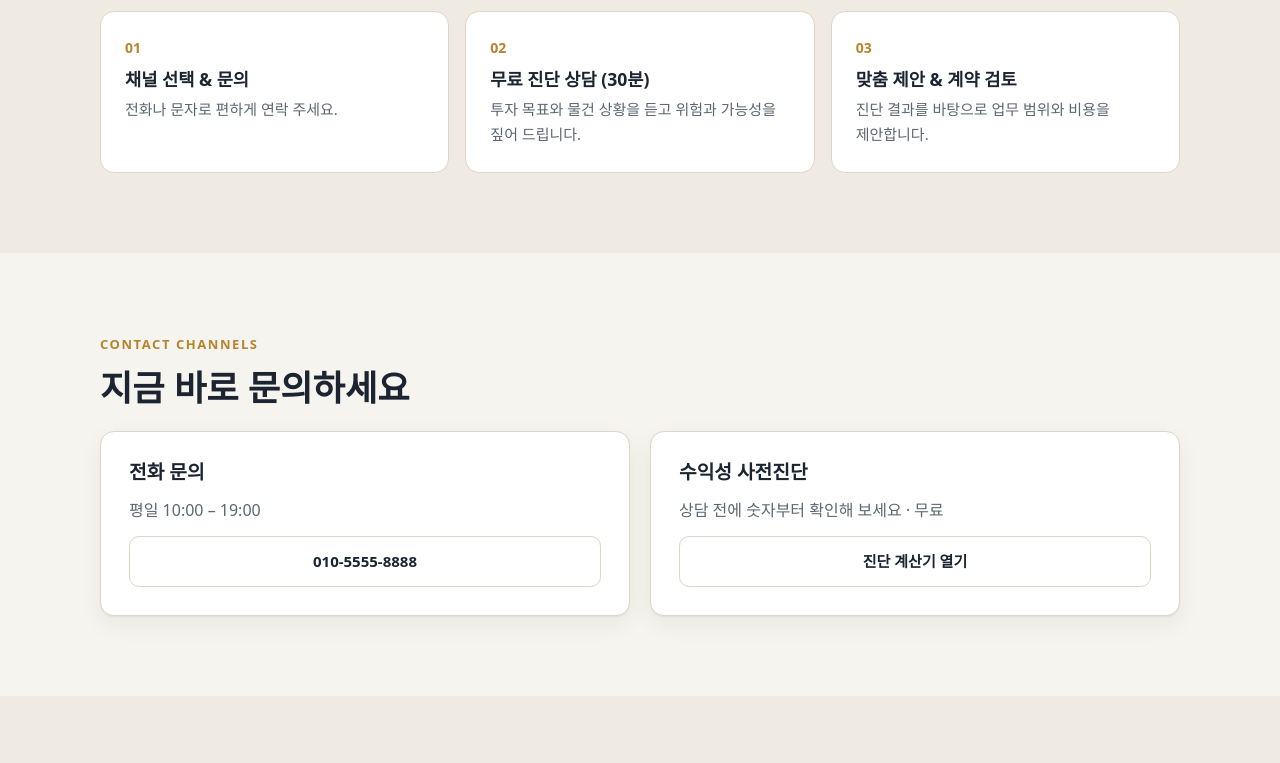
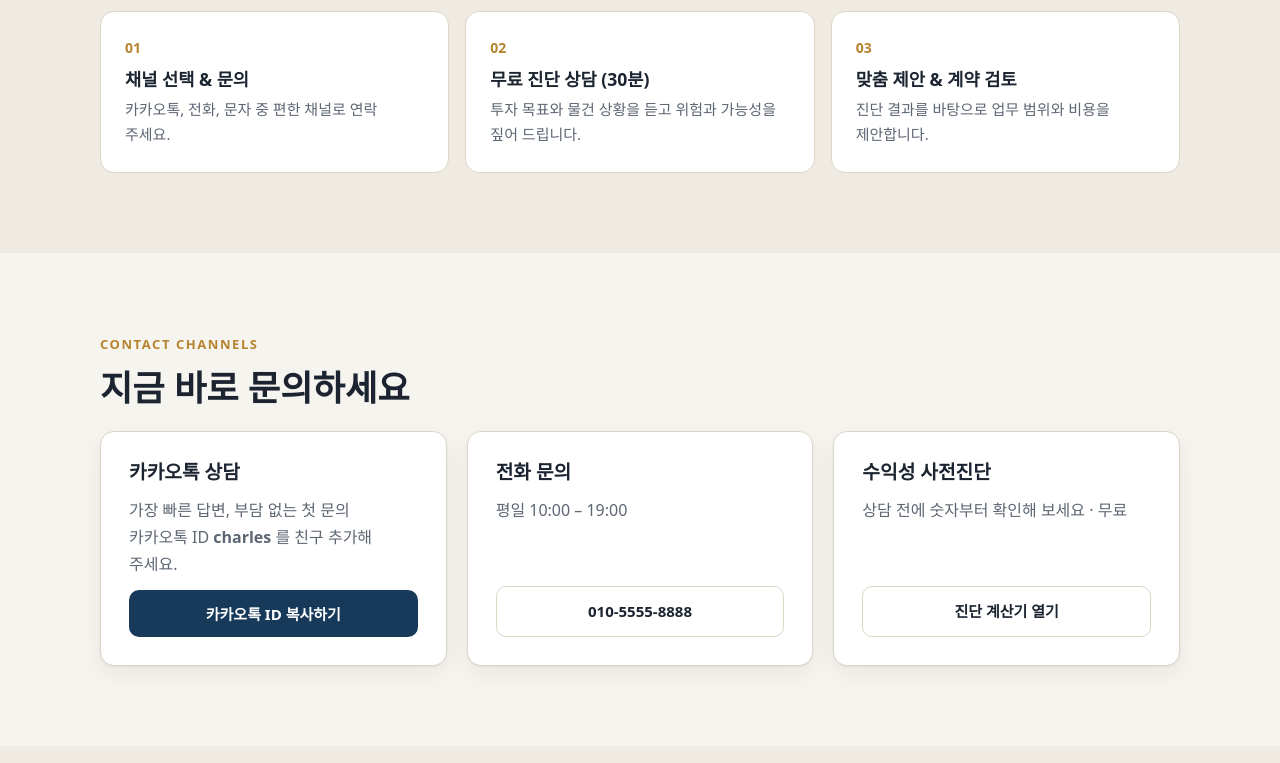
Before and after one commit to xpotray-kor/xpotray-kor.github.io, a plain HTML site: page contact.html in a window 1280 px wide. Shown: the part 697-1460 px from the top of the page. Drawn offline with Linux system fonts and the light colour scheme; a web font is replaced by a local one.

Commit message:
Add CEO name and KakaoTalk ID contact
Co-Authored-By: Claude Opus 5.5 <noreply@anthropic.com>
Claude-Session: https://claude.ai/code/session_01PWrYe6yMPj2uVnhqadwTRs

```diff
--- a/contact.html
+++ b/contact.html
@@ -24,7 +24,7 @@
       <div class="container">
         <blockquote>
           "남들이 꺼리는 물건에도 기회가 있습니다. 위험은 먼저 솔직하게 말씀드리고, 수익이 나는 길이 보이면 끝까지 함께 실행하겠습니다."
-          <cite>대표, Vivaldi 사계</cite>
+          <cite>찰스 대표, 비발디(Vivaldi 사계)</cite>
         </blockquote>
       </div>
     </section>
@@ -34,7 +34,7 @@
         <p class="eyebrow">Consulting Flow</p>
         <h2>상담은 이렇게 진행됩니다</h2>
         <ol class="steps">
-          <li><h3>채널 선택 & 문의</h3><p>전화나 문자로 편하게 연락 주세요.</p></li>
+          <li><h3>채널 선택 & 문의</h3><p>카카오톡, 전화, 문자 중 편한 채널로 연락 주세요.</p></li>
           <li><h3>무료 진단 상담 (30분)</h3><p>투자 목표와 물건 상황을 듣고 위험과 가능성을 짚어 드립니다.</p></li>
           <li><h3>맞춤 제안 & 계약 검토</h3><p>진단 결과를 바탕으로 업무 범위와 비용을 제안합니다.</p></li>
         </ol>
@@ -45,8 +45,8 @@
       <div class="container">
         <p class="eyebrow">Contact Channels</p>
         <h2>지금 바로 문의하세요</h2>
-        <div class="grid g3" style="margin-top:20px">
-          <article class="card" data-kakao-wrap><h3>카카오톡 상담</h3><p>가장 빠른 답변, 부담 없는 첫 문의</p><a class="btn btn-primary" data-kakao href="contact.html" style="margin-top:auto">카카오톡 상담 신청</a></article>
+        <div class="grid g3" id="channels" style="margin-top:20px">
+          <article class="card" data-kakao-wrap><h3>카카오톡 상담</h3><p>가장 빠른 답변, 부담 없는 첫 문의<br>카카오톡 ID <strong data-kakao-id>charles</strong> 를 친구 추가해 주세요.</p><button type="button" class="btn btn-primary" data-kakao-copy style="margin-top:auto">카카오톡 ID 복사하기</button></article>
           <article class="card" data-phone-wrap><h3>전화 문의</h3><p>평일 10:00 – 19:00</p><a class="btn btn-ghost" data-phone="{phone}" href="contact.html" style="margin-top:auto">전화 걸기</a></article>
           <article class="card" data-email-wrap><h3>이메일 문의</h3><p>물건 자료·사진 첨부 시 편리합니다</p><a class="btn btn-ghost" data-email href="contact.html" style="margin-top:auto">메일 보내기</a></article>
           <article class="card"><h3>수익성 사전진단</h3><p>상담 전에 숫자부터 확인해 보세요 · 무료</p><a class="btn btn-ghost" href="diagnosis.html" style="margin-top:auto">진단 계산기 열기</a></article>
--- a/js/main.js
+++ b/js/main.js
@@ -3,10 +3,11 @@ const SITE = {
   name: "Vivaldi 사계",
   nameKo: "비발디 사계",
   company: "비발디",               // 상호
-  ceo: "",                        // TODO: 대표 성함 (비워두면 숨김)
+  ceo: "찰스",
   phone: "010-5555-8888",
   email: "",                      // TODO: 문의 이메일
-  kakao: "",                      // TODO: 카카오톡 오픈채팅 URL
+  kakao: "",                      // 카카오톡 오픈채팅 URL이 생기면 입력 (버튼이 바로 연결됨)
+  kakaoId: "charles",             // 카카오톡 ID
   bizNo: "",                      // TODO: 사업자등록번호
 };
 
@@ -20,7 +21,7 @@ const NAV = [
   ["contact.html", "상담 문의"],
 ];
 
-function kakaoHref() { return SITE.kakao || "contact.html"; }
+function kakaoHref() { return SITE.kakao || "contact.html#channels"; }
 
 function renderHeader() {
   const el = document.getElementById("site-header");
@@ -52,6 +53,7 @@ function renderFooter() {
     `상호: ${SITE.company}`,
     SITE.ceo && `대표: ${SITE.ceo}`,
     SITE.phone && `전화: <a href="tel:${SITE.phone}">${SITE.phone}</a>`,
+    SITE.kakaoId && `카카오톡 ID: ${SITE.kakaoId}`,
     SITE.email && `이메일: <a href="mailto:${SITE.email}">${SITE.email}</a>`,
     SITE.bizNo && `사업자등록번호: ${SITE.bizNo}`,
   ].filter(Boolean).map(x => `<li>${x}</li>`).join("");
@@ -69,7 +71,15 @@ function renderFooter() {
 
 function fillContacts() {
   document.querySelectorAll("[data-kakao]").forEach(a => { a.href = kakaoHref(); });
-  if (!SITE.kakao) document.querySelectorAll("[data-kakao-wrap]").forEach(el => el.remove());
+  document.querySelectorAll("[data-kakao-id]").forEach(el => { el.textContent = SITE.kakaoId; });
+  document.querySelectorAll("[data-kakao-copy]").forEach(btn => {
+    if (SITE.kakao) { btn.outerHTML = `<a class="btn btn-primary" href="${SITE.kakao}" style="margin-top:auto">카카오톡 상담 열기</a>`; return; }
+    btn.addEventListener("click", async () => {
+      try { await navigator.clipboard.writeText(SITE.kakaoId); btn.textContent = "ID 복사됨 · 카카오톡에서 친구 추가하세요"; }
+      catch { btn.textContent = "카카오톡 ID: " + SITE.kakaoId; }
+    });
+  });
+  if (!SITE.kakao && !SITE.kakaoId) document.querySelectorAll("[data-kakao-wrap]").forEach(el => el.remove());
   document.querySelectorAll("[data-phone]").forEach(a => {
     if (SITE.phone) { a.href = `tel:${SITE.phone}`; a.textContent = a.dataset.phone.replace("{phone}", SITE.phone); }
     else (a.closest("[data-phone-wrap]") || a).remove();
```
Also changed, not shown: about.html (+1 -1 lines).
